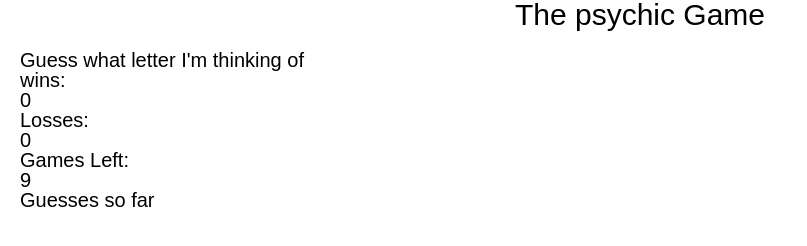
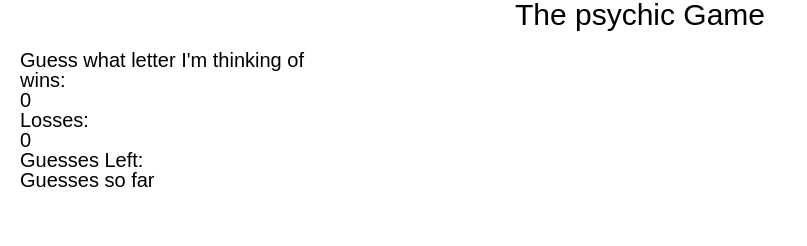
Before and after one commit to ethgent2391/psychic, a plain HTML site: page index.html in a window 1280 px wide. Shown: the whole page, without its empty margins (0-807 px from the left). Drawn offline with Linux system fonts and the light colour scheme.

Commit message:
changes games to guesses in html

```diff
--- a/index.html
+++ b/index.html
@@ -21,8 +21,8 @@
         <div>Losses:
             <div id="losses">0</div>
         </div>
-        <div> Games Left:
-            <div id="gleft">9</div>
+        <div> Guesses Left:
+            <div id="gleft"></div>
         </div>
         <div>Guesses so far
             <div id="gsf"></div>
```
